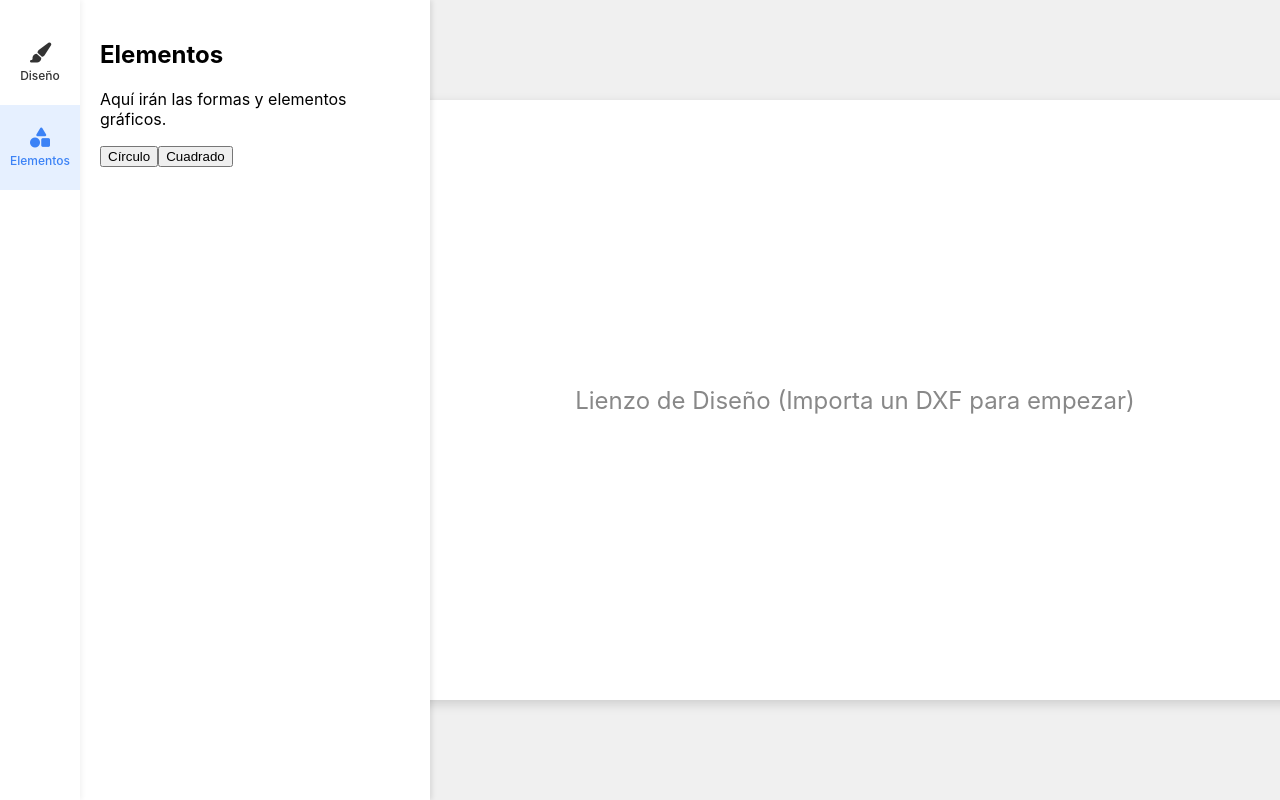
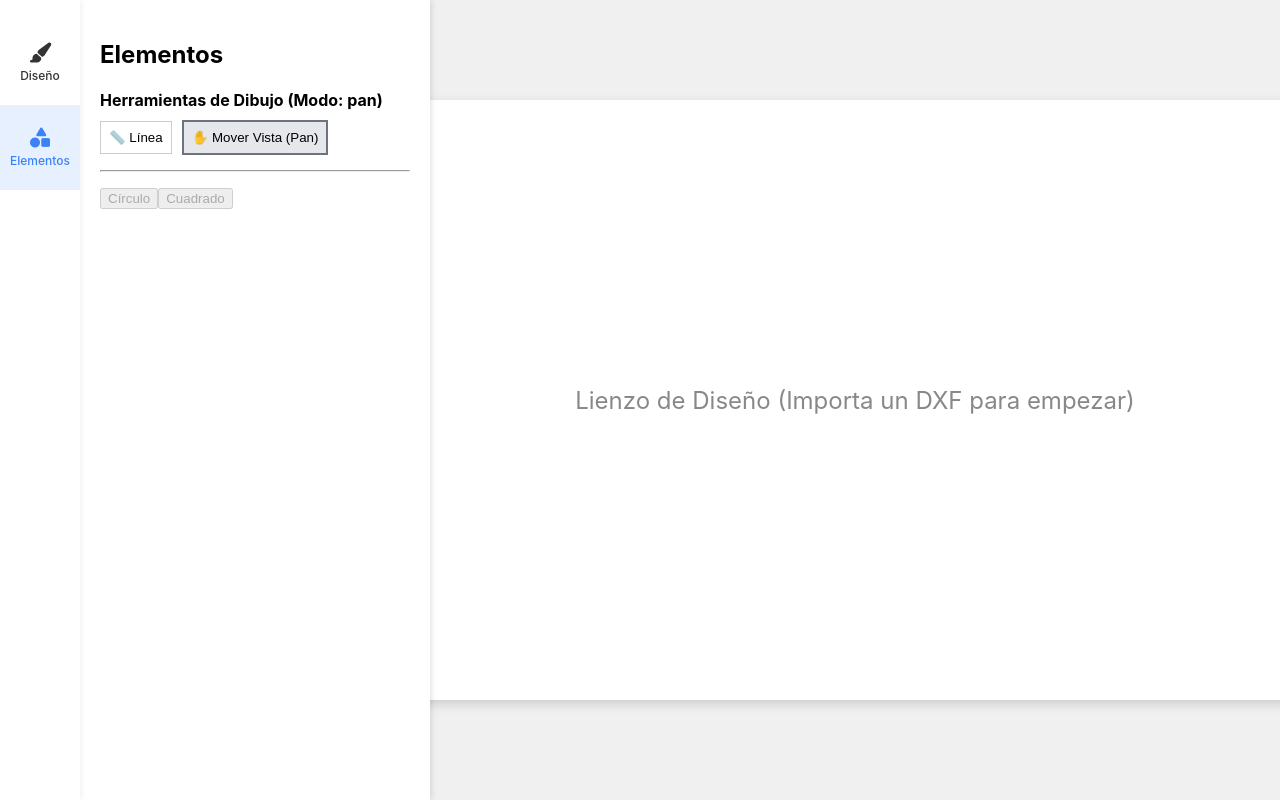
Before and after one commit to somerwest01/MylarProjection, a React (Vite) app: page / in a window 1280 px wide. Both pictures are taken after a click on the element "Elementos". Built offline with nearby package versions, Linux system fonts and the light colour scheme; the HTML template or start-up script is replaced by a standard one; what dxf-parser would draw is missing.

Commit message:
Update MenuPanel.jsx

```diff
--- a/src/components/MenuPanel.jsx
+++ b/src/components/MenuPanel.jsx
@@ -1,22 +1,17 @@
 import React, { useRef } from 'react';
 
 // MenuPanel es el panel que se despliega (la "caja" de herramientas)
-function MenuPanel({ isOpen, activeMenu, onDxfFileSelect }) {
+function MenuPanel({ isOpen, activeMenu, onDxfFileSelect, onNewDrawing, setDrawingMode, currentDrawingMode }) {
   const panelClass = isOpen ? 'open' : '';
   const fileInputRef = useRef(null);
 
     // 1. Manejador de la selección de archivo
-  const handleFileChange = (event) => {
-    const file = event.target.files[0];
-    if (file) {
-      // Pasa el archivo al manejador de App.jsx para su análisis
-      onDxfFileSelect(file);
-      // Opcional: limpiar el input para poder cargar el mismo archivo dos veces
-      event.target.value = null;
+ const handleFileChange = (e) => {
+    if (e.target.files && e.target.files[0]) {
+      onDxfFileSelect(e.target.files[0]);
     }
   };
 
-  // Determina el contenido basado en el menú activo
   let content = null;
   let title = '';
 
@@ -24,13 +19,32 @@ function MenuPanel({ isOpen, activeMenu, onDxfFileSelect }) {
     title = 'Diseño';
     content = (
       <div>
-        <p>Aquí irán las plantillas de Diseño.</p>
+        {/* Sección de CREACIÓN */}
+        <button
+          onClick={onNewDrawing} // Llama a la función que limpia el lienzo
+          style={{
+            padding: '10px 15px',
+            backgroundColor: '#059669', // Verde para "Nuevo"
+            color: 'white',
+            border: 'none',
+            borderRadius: '4px',
+            cursor: 'pointer',
+            width: '100%', // Ancho completo
+            marginBottom: '10px'
+          }}
+        >
+          ➕ Nuevo Dibujo
+        </button>
+
+        <hr style={{ margin: '15px 0' }} />
+
+        {/* Sección de IMPORTACIÓN (existente) */}
         <input
           type="file"
           ref={fileInputRef}
           accept=".dxf"
           onChange={handleFileChange}
-          style={{ display: 'none' }} // Ocultamos el input feo
+          style={{ display: 'none' }}
         />
         <button
           onClick={() => fileInputRef.current.click()}
@@ -40,7 +54,8 @@ function MenuPanel({ isOpen, activeMenu, onDxfFileSelect }) {
             color: 'white',
             border: 'none',
             borderRadius: '4px',
-            cursor: 'pointer'
+            cursor: 'pointer',
+            width: '100%'
           }}
         >
           <i className="fa-solid fa-file-import" style={{ marginRight: '5px' }}></i>
@@ -48,13 +63,44 @@ function MenuPanel({ isOpen, activeMenu, onDxfFileSelect }) {
         </button>
       </div>
     );
-  } else if (activeMenu === 'elements') {
+  }else if (activeMenu === 'elements') {
     title = 'Elementos';
     content = (
       <div>
-        <p>Aquí irán las formas y elementos gráficos.</p>
-        <button>Círculo</button>
-        <button>Cuadrado</button>
+        <h4 style={{ marginBottom: '10px' }}>Herramientas de Dibujo (Modo: {currentDrawingMode})</h4>
+
+        {/* BOTÓN LÍNEA */}
+        <button
+          onClick={() => setDrawingMode(currentDrawingMode === 'line' ? 'pan' : 'line')}
+          style={{
+            padding: '8px',
+            marginRight: '10px',
+            // Resaltamos si la herramienta 'line' está activa
+            backgroundColor: currentDrawingMode === 'line' ? '#a5f3fc' : 'white',
+            border: currentDrawingMode === 'line' ? '2px solid #06b6d4' : '1px solid #ccc'
+          }}
+        >
+          📏 Línea
+        </button>
+
+        {/* BOTÓN PAN (Por si el usuario quiere volver a mover la vista) */}
+        <button
+          onClick={() => setDrawingMode('pan')}
+          style={{
+            padding: '8px',
+            // Resaltamos si la herramienta 'pan' está activa
+            backgroundColor: currentDrawingMode === 'pan' ? '#e5e7eb' : 'white',
+            border: currentDrawingMode === 'pan' ? '2px solid #6b7280' : '1px solid #ccc'
+          }}
+        >
+          ✋ Mover Vista (Pan)
+        </button>
+
+        <hr style={{ margin: '15px 0' }} />
+
+        {/* Otros botones... */}
+        <button disabled>Círculo</button>
+        <button disabled>Cuadrado</button>
       </div>
     );
   }
```
